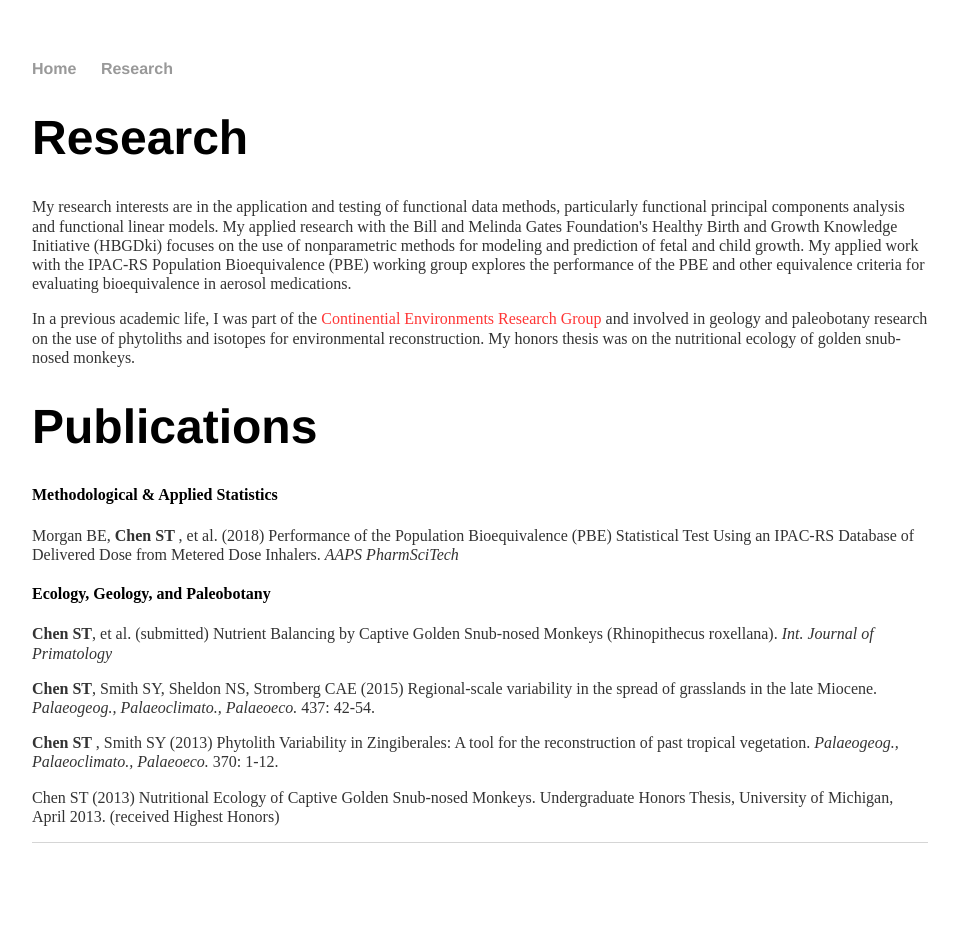
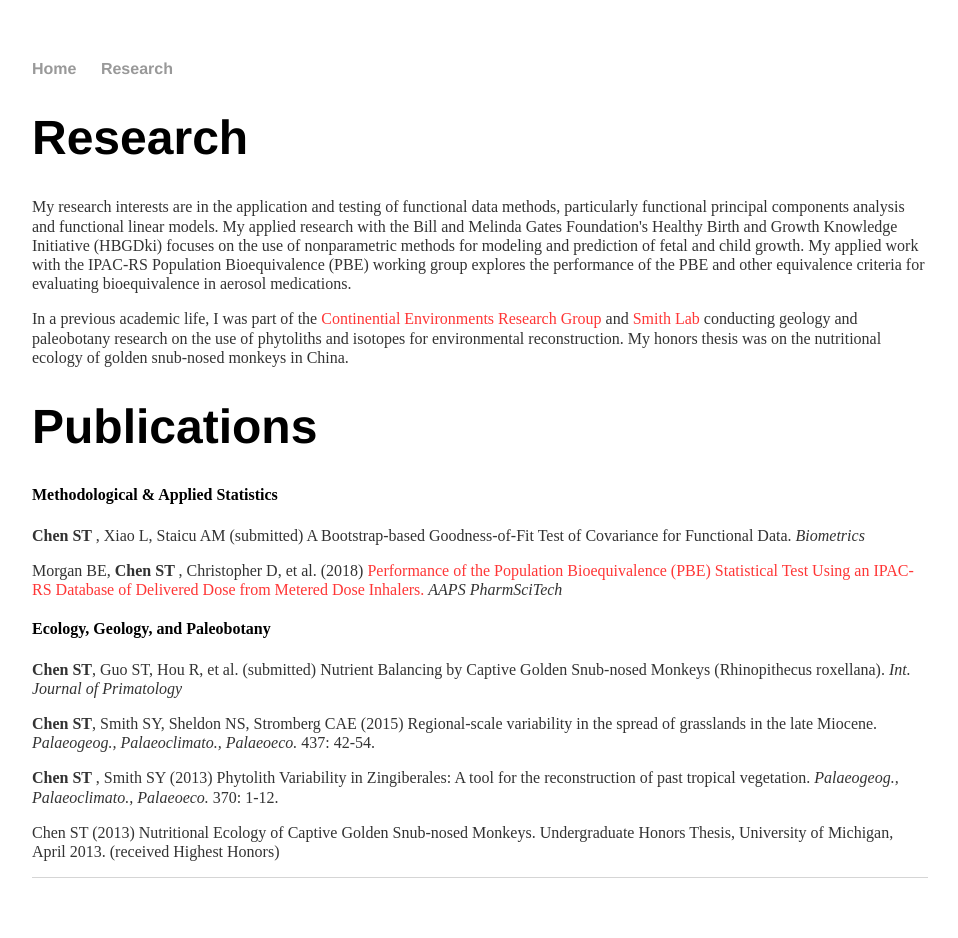
Before and after one commit to stchen3/stchen3.github.io, a Jekyll site: the page built from research/index.html, in a window 1280 px wide. Shown: the whole page, without its empty margins (160-1118 px from the left). Built offline with Jekyll 4.4.1, drawn with Linux system fonts in a browser that asks for light colours; before the commit the page ends 903 px from its top, so only the background shows below that.

Commit message:
Update index.html

```diff
--- a/research/index.html
+++ b/research/index.html
@@ -11,20 +11,22 @@ title: Research
 	focuses on the use of nonparametric methods for modeling and prediction of fetal and child growth.
 	My applied work with the IPAC-RS Population Bioequivalence (PBE) working group explores the performance of
 	the PBE and other equivalence criteria for evaluating bioequivalence in aerosol medications. </p>
-	<p> In a previous academic life, I was part of the <a href="http://www.earth.lsa.umich.edu/~nsheldon/" target="blank"><font color=#FF3636>Continential Environments Research Group</font></a>
-			and involved in geology and paleobotany research on the use of phytoliths and isotopes
-	for environmental reconstruction. My honors thesis was on the nutritional ecology of golden snub-nosed monkeys.
+	<p> In a previous academic life, I was part of the <a href="https://sites.lsa.umich.edu/nsheldon/" target="blank"><font color=#FF3636>Continential Environments Research Group</font></a>
+	and <a href="https://sites.lsa.umich.edu/sysmith-lab/" target="blank"><font color=#FF3636>Smith Lab</font></a> conducting geology and paleobotany research on the use of phytoliths and isotopes
+	for environmental reconstruction. My honors thesis was on the nutritional ecology of golden snub-nosed monkeys in China.
 	</p>
 
 	<h1> Publications </h1>
 	<h4> Methodological & Applied Statistics </h4>
-	<p> Morgan BE, <b> Chen ST </b>, et al. (2018)
-	Performance of the Population Bioequivalence (PBE) Statistical Test Using an IPAC-RS Database of Delivered Dose from Metered Dose Inhalers.
+	<p> <b> Chen ST </b>, Xiao L, Staicu AM (submitted)
+	A Bootstrap-based Goodness-of-Fit Test of Covariance for Functional Data. <i> Biometrics</i>
+	<p> Morgan BE, <b> Chen ST </b>, Christopher D, et al. (2018)
+	<a href="https://link.springer.com/article/10.1208%2Fs12249-017-0941-8" target="blank"><font color=#FF3636>Performance of the Population Bioequivalence (PBE) Statistical Test Using an IPAC-RS Database of Delivered Dose from Metered Dose Inhalers.</font></a>
 	<i> AAPS PharmSciTech </i>
 	</p>
 
 	<h4> Ecology, Geology, and Paleobotany </h4>
-	<p> <b> Chen ST</b>, et al. (submitted)
+	<p> <b> Chen ST</b>, Guo ST, Hou R, et al. (submitted)
 	Nutrient Balancing by Captive Golden Snub-nosed Monkeys (Rhinopithecus roxellana).
 	<i> Int. Journal of Primatology </i>
 	</p>
```
